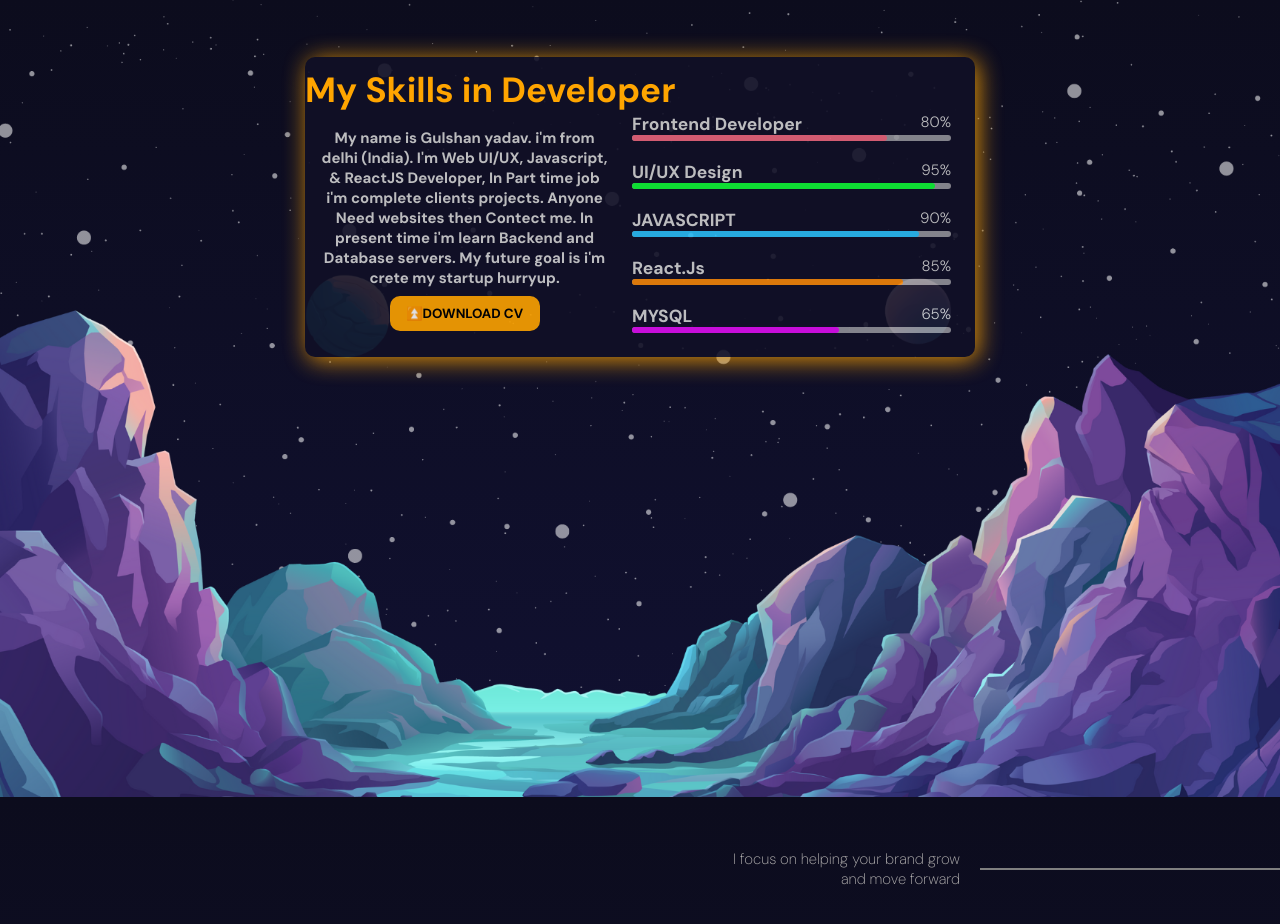
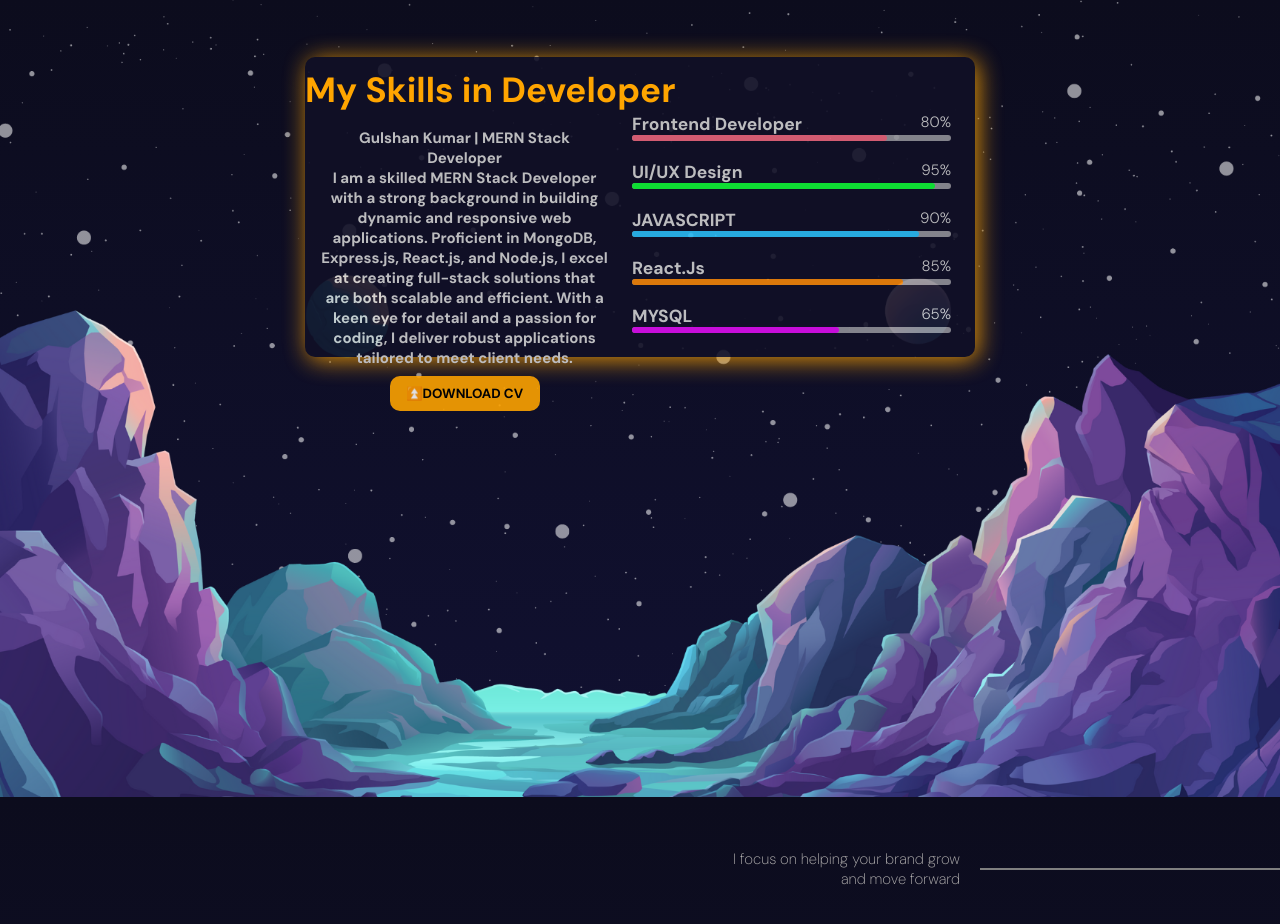
Before and after one commit to gulshan8383/complete-portfolio, a React (Create React App) app: page / in a window 1280 px wide. Shown: the part 824-1748 px from the top of the page. Built offline with nearby package versions, Linux system fonts and the light colour scheme.

Commit message:
Update Skill.jsx
update profile desc

```diff
--- a/src/components/skillbar/Skill.jsx
+++ b/src/components/skillbar/Skill.jsx
@@ -9,9 +9,11 @@ const Skill = () => {
             <div className="about_data grid">
                 <div className="about_info" >
                     <p className="about_desc">
-                        My name is Gulshan yadav. i'm from delhi (India). I'm Web UI/UX, Javascript, & ReactJS Developer,
-                        In Part time job i'm complete clients projects. Anyone Need websites then Contect me.
-                        In present time i'm learn Backend and Database servers. My future goal is i'm crete my startup hurryup. </p>
+                        Gulshan Kumar | MERN Stack Developer <br/>
+                        I am a skilled MERN Stack Developer with a strong background in building dynamic and
+                        responsive web applications. Proficient in MongoDB, Express.js, React.js, and Node.js,
+                        I excel at creating full-stack solutions that are both scalable and efficient. With a keen
+                        eye for detail and a passion for coding, I deliver robust applications tailored to meet client needs. </p>
                     <a href="https://app.luminpdf.com/viewer/65e84f6e780982105b2a6b14"> <motion.button whileHover={{background:"white"}}>⏫DOWNLOAD CV</motion.button></a>
                 </div>
 
```
